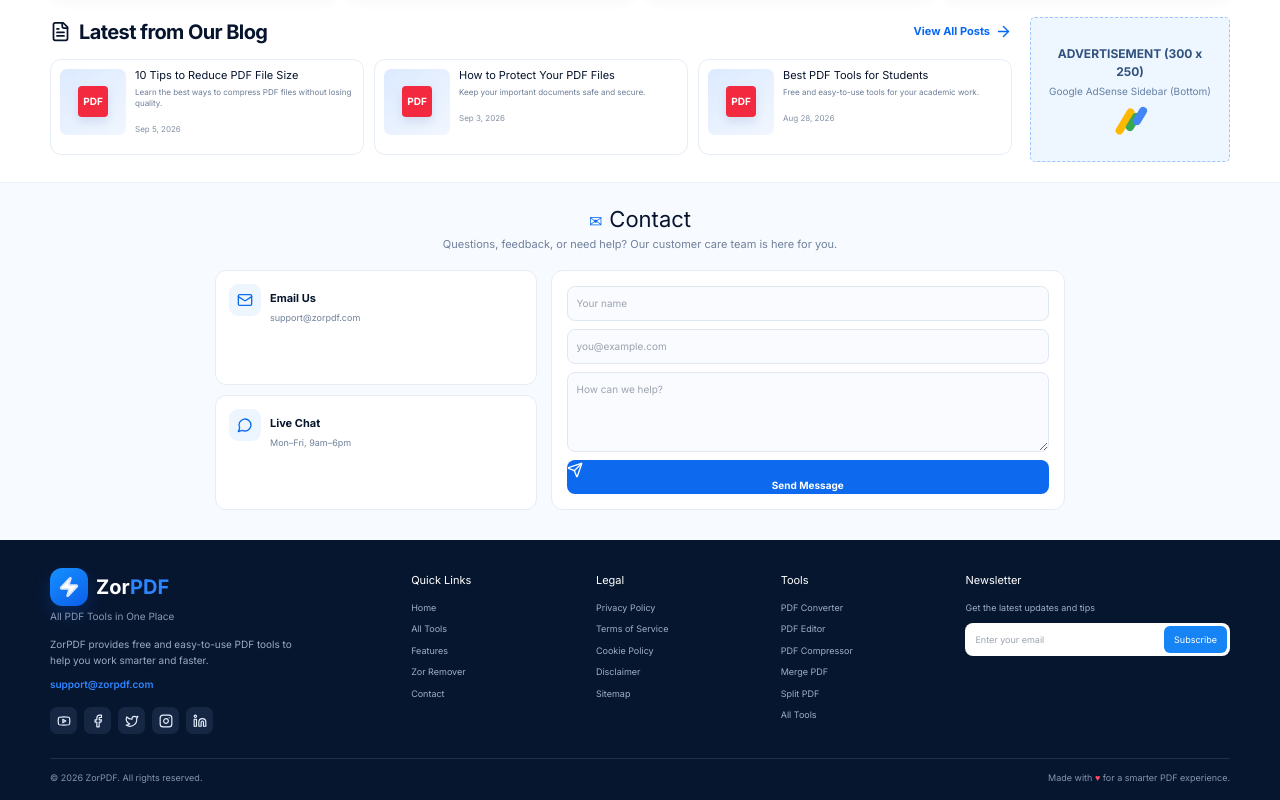
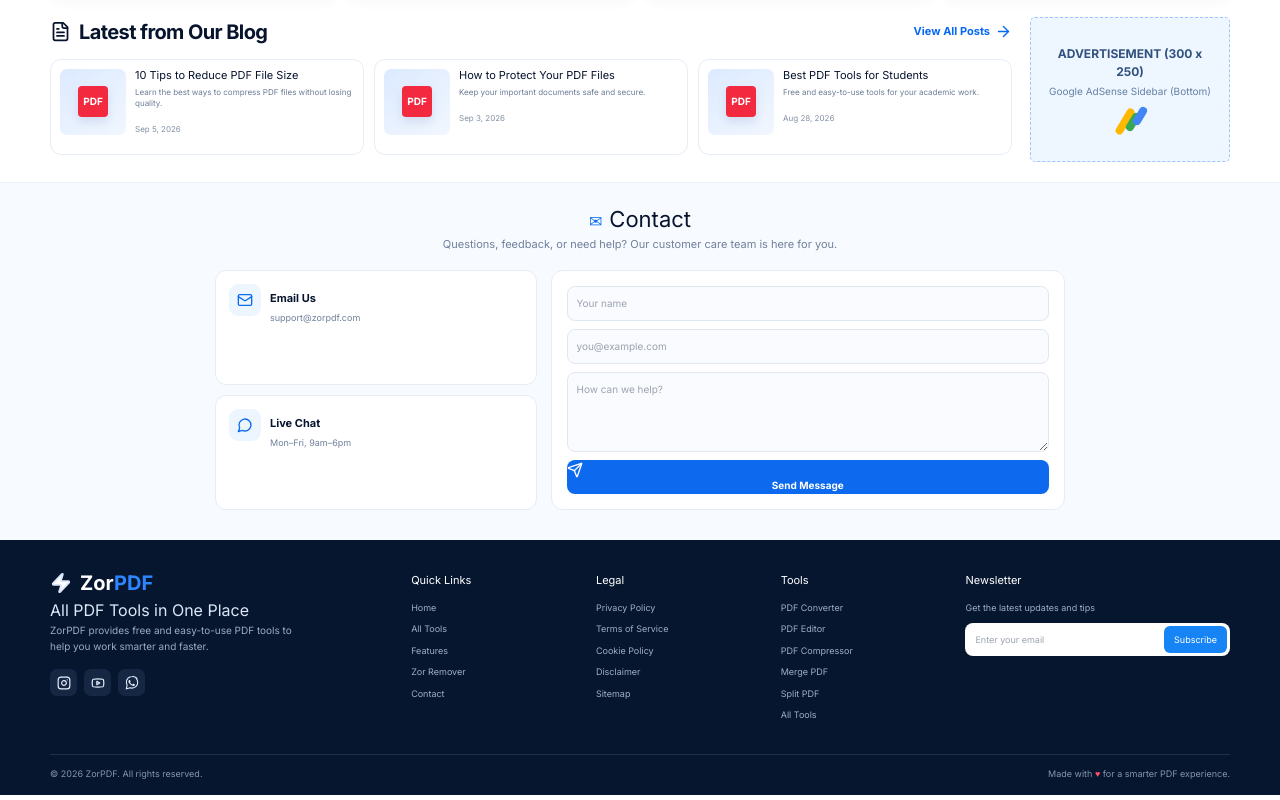
Before and after one commit to aahan41/zorpdf1, a Next.js app: page / in a window 1280 px wide. Shown: the part 1211-2011 px from the top of the page. Built offline with nearby package versions, Linux system fonts and the light colour scheme; no server answers.

Commit message:
Update Footer.tsx

```diff
--- a/components/sections/Footer.tsx
+++ b/components/sections/Footer.tsx
@@ -1,83 +1,26 @@
 'use client';
 
-import { Facebook, Instagram, Linkedin, Mail, Twitter, Youtube, Zap } from 'lucide-react';
+import { Instagram, Youtube, Zap } from 'lucide-react';
 import Link from 'next/link';
 
 export default function Footer() {
-  return (
-    <footer className="site-footer">
-      <div className="footer-inner page-width">
-        <div className="footer-brand">
-          <div className="footer-logo">
-            <span className="footer-logo-mark">
-              <Zap size={22} fill="white" />
-            </span>
-            <strong>
-              Zor<span>PDF</span>
-            </strong>
-          </div>
-
-          <p className="footer-tagline">All PDF Tools in One Place</p>
-
-          <p className="footer-desc">
-            ZorPDF provides free and easy-to-use PDF tools to help you work smarter and faster.
-          </p>
-
-          <a className="footer-email" href="mailto:support@zorpdf.com">
-            support@zorpdf.com
-          </a>
-
-          <div className="socials">
-            <a href="#" aria-label="YouTube"><Youtube /></a>
-            <a href="#" aria-label="Facebook"><Facebook /></a>
-            <a href="#" aria-label="X"><Twitter /></a>
-            <a href="#" aria-label="Instagram"><Instagram /></a>
-            <a href="#" aria-label="LinkedIn"><Linkedin /></a>
-          </div>
-        </div>
-
-        <div>
-          <h4>Quick Links</h4>
-          <Link href="/">Home</Link>
-          <Link href="/#tools">All Tools</Link>
-          <Link href="/#features">Features</Link>
-          <Link href="/zor-remover">Zor Remover</Link>
-          <Link href="/contact">Contact</Link>
-        </div>
-
-        <div>
-          <h4>Legal</h4>
-          <Link href="/privacy-policy">Privacy Policy</Link>
-          <Link href="/terms-and-conditions">Terms of Service</Link>
-          <Link href="/privacy-policy">Cookie Policy</Link>
-          <Link href="/privacy-policy">Disclaimer</Link>
-          <Link href="/sitemap.xml">Sitemap</Link>
-        </div>
-
-        <div>
-          <h4>Tools</h4>
-          <Link href="/tool/jpg-to-pdf">PDF Converter</Link>
-          <Link href="/tool/edit-pdf">PDF Editor</Link>
-          <Link href="/tool/pdf-compressor">PDF Compressor</Link>
-          <Link href="/tool/merge-pdf">Merge PDF</Link>
-          <Link href="/tool/split-pdf">Split PDF</Link>
-          <Link href="/#tools">All Tools</Link>
-        </div>
-
-        <div>
-          <h4>Newsletter</h4>
-          <p>Get the latest updates and tips</p>
-          <div className="newsletter">
-            <input placeholder="Enter your email" />
-            <button>Subscribe</button>
-          </div>
-        </div>
-      </div>
-
-      <div className="footer-bottom page-width">
-        <span>© 2026 ZorPDF. All rights reserved.</span>
-        <span>Made with <b>♥</b> for a smarter PDF experience.</span>
-      </div>
-    </footer>
-  );
+  return <footer className="site-footer">
+    <div className="footer-inner page-width">
+      <div className="footer-brand"><div className="footer-logo"><span><Zap size={22} fill="white"/></span><strong>Zor<span>PDF</span></strong></div><p>All PDF Tools in One Place</p><p className="footer-desc">ZorPDF provides free and easy-to-use PDF tools to help you work smarter and faster.</p><div className="socials">
+        <a href="#" aria-label="Instagram"><Instagram/></a>
+        <a href="#" aria-label="YouTube"><Youtube/></a>
+        <a href="#" aria-label="WhatsApp">
+          <svg width="18" height="18" viewBox="0 0 24 24" fill="none" aria-hidden="true">
+            <path d="M20.2 3.8A9.7 9.7 0 0 0 12.05 1C6.7 1 2.35 5.34 2.35 10.7c0 1.7.45 3.36 1.3 4.83L2.25 22l6.6-1.73a9.7 9.7 0 0 0 3.2.53h.01c5.35 0 9.69-4.35 9.69-9.7 0-2.6-1-5.03-2.55-6.9Z" stroke="currentColor" strokeWidth="1.8"/>
+            <path d="M8.7 7.25c-.2-.45-.42-.46-.62-.47h-.53c-.18 0-.47.07-.72.34-.25.27-.95.93-.95 2.27 0 1.34.97 2.64 1.1 2.82.13.18 1.88 3.02 4.67 4.12 2.31.91 2.79.73 3.29.68.5-.04 1.62-.66 1.85-1.3.23-.64.23-1.18.16-1.3-.07-.12-.25-.18-.53-.32-.28-.14-1.62-.8-1.87-.89-.25-.09-.43-.14-.61.14-.18.27-.7.89-.86 1.07-.16.18-.32.2-.6.07-.28-.14-1.17-.43-2.23-1.38-.82-.73-1.37-1.63-1.53-1.9-.16-.27-.02-.42.12-.56.12-.12.28-.32.41-.48.14-.16.18-.27.27-.45.09-.18.05-.34-.02-.48-.07-.14-.61-1.49-.83-2.04Z" fill="currentColor"/>
+          </svg>
+        </a>
+      </div></div>
+      <div><h4>Quick Links</h4><Link href="/">Home</Link><Link href="/#tools">All Tools</Link><Link href="/#features">Features</Link><Link href="/zor-remover">Zor Remover</Link><Link href="/contact">Contact</Link></div>
+      <div><h4>Legal</h4><Link href="/privacy-policy">Privacy Policy</Link><Link href="/terms-and-conditions">Terms of Service</Link><Link href="/privacy-policy">Cookie Policy</Link><Link href="/privacy-policy">Disclaimer</Link><Link href="/sitemap.xml">Sitemap</Link></div>
+      <div><h4>Tools</h4><Link href="/tool/jpg-to-pdf">PDF Converter</Link><Link href="/tool/edit-pdf">PDF Editor</Link><Link href="/tool/pdf-compressor">PDF Compressor</Link><Link href="/tool/merge-pdf">Merge PDF</Link><Link href="/tool/split-pdf">Split PDF</Link><Link href="/#tools">All Tools</Link></div>
+      <div><h4>Newsletter</h4><p>Get the latest updates and tips</p><div className="newsletter"><input placeholder="Enter your email"/><button>Subscribe</button></div></div>
+    </div>
+    <div className="footer-bottom page-width"><span>© 2026 ZorPDF. All rights reserved.</span><span>Made with <b>♥</b> for a smarter PDF experience.</span></div>
+  </footer>;
 }
```
